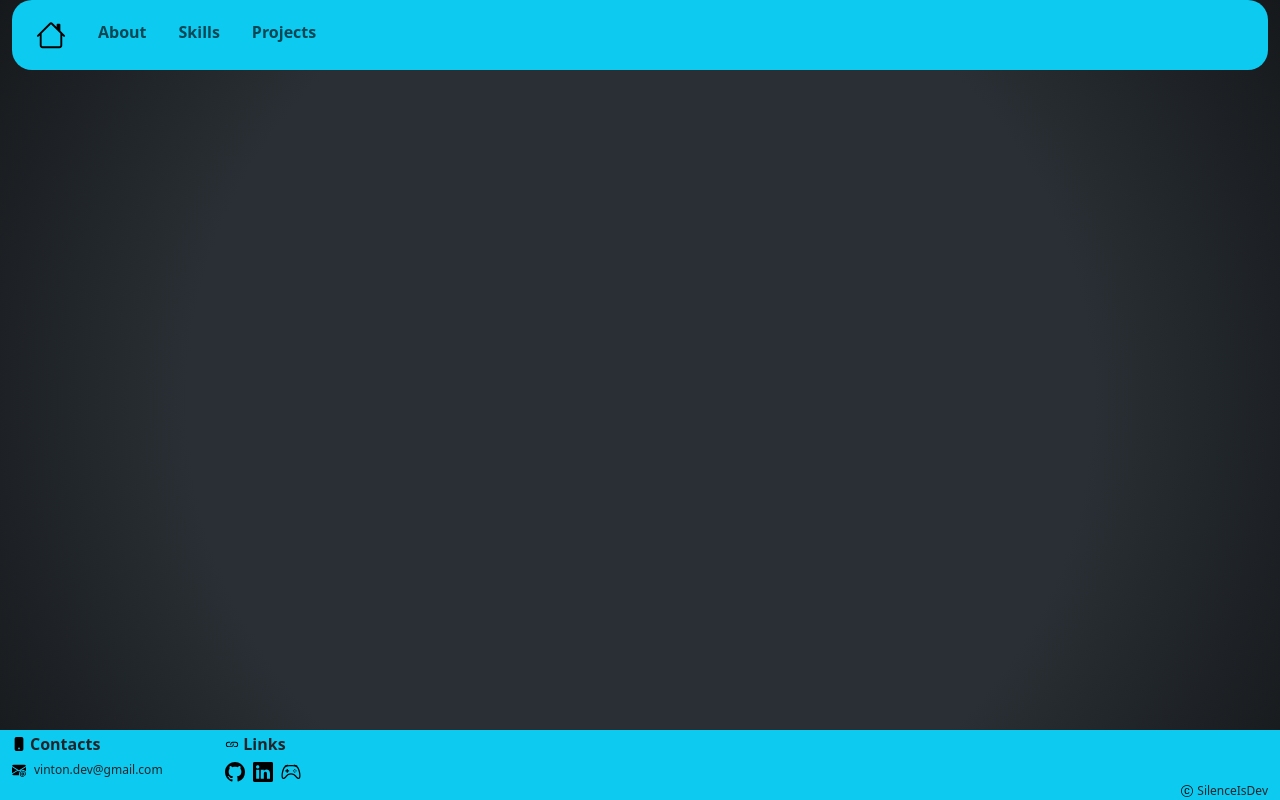
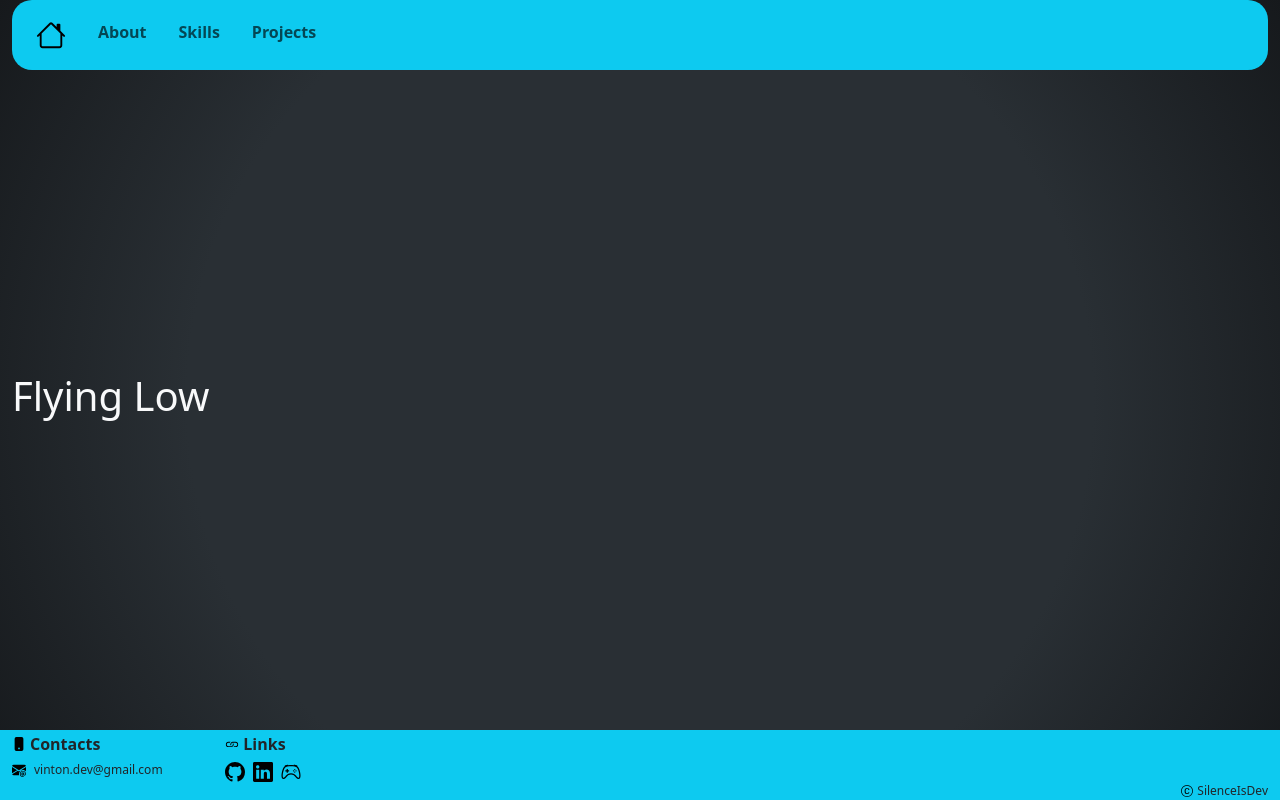
Before and after one commit to tsistoza/DevPage, a React (Vite) app: page /projects in a window 1280 px wide. Built offline with nearby package versions, Linux system fonts and the light colour scheme.

Commit message:
Projects page rough outline

```diff
--- /dev/null
+++ b/public/Projects.json
@@ -0,0 +1,9 @@
+{
+    "Projects": {
+        "FlyingLow": {"name": "Flying Low", "date": "2025", "desc": ""},
+        "ReadPE": {"name": "ReadPE", "date": "2023", "desc": ""},
+        "WordCount": {"name": "WordCount", "date": "2023", "desc": ""},
+        "MemScan": {"name": "MemScan", "date": "2023", "desc": ""},
+        "UHConnect": {"name": "UHConnect", "date": "2023", "desc": ""}
+    }
+}
--- a/src/App.jsx
+++ b/src/App.jsx
@@ -8,6 +8,7 @@ import About from './Pages/About'
 import { BrowserRouter, Routes, Route } from 'react-router-dom'
 import FooterComp from './Components/Footer'
 import Skills from './Pages/Skills'
+import Projects from './Pages/Projects'
 
 function App() {
 
@@ -20,6 +21,7 @@ function App() {
             <Route path="/" element={<Landing />} />
             <Route path="/about" element={<About />} />
             <Route path="/skills" element={<Skills />} />
+            <Route path="/projects" element={<Projects />} />
           </Routes>
         </div>
         <div className="align-content-end" style={ {height: '10%' }}><FooterComp /></div>
--- a/src/Components/NavbarComp.jsx
+++ b/src/Components/NavbarComp.jsx
@@ -13,7 +13,7 @@ const NavbarComponent = () => {
                             <Nav.Link href="/" className="pe-4"><House size={30}/></Nav.Link>
                             <Nav.Link href="/about" className="fw-semibold pe-4">About</Nav.Link>
                             <Nav.Link href="/skills" className="fw-semibold pe-4">Skills</Nav.Link>
-                            <Nav.Link href="/" className="fw-semibold pe-4">Projects</Nav.Link>
+                            <Nav.Link href="/projects" className="fw-semibold pe-4">Projects</Nav.Link>
                         </Nav>
                     </Container>
                 </Navbar>
--- a/src/Pages/About.jsx
+++ b/src/Pages/About.jsx
@@ -6,12 +6,12 @@ const About = () => {
             <Container fluid className="align-item-center d-flex flex-column">
                 <Row className="m-0 pb-5">
                     <Col className="d-flex justify-content-center">
-                        <Image src="/public/Logo.jpg" roundedCircle width={300} height={300} />
+                        <Image src="/Logo.jpg" roundedCircle width={300} height={300} />
                     </Col>
                 </Row>
                 <Row className="align-items-center" style={ { height: '100%', margin: 'auto' }}>
                     <Col id="bootstrap-overrides">
-                        <h1 className="text-white text-center border-1 border-bottom display-2">About me</h1>
+                        <h1 className="text-white text-center border-1 border-bottom display-2 fw-semibold">About me</h1>
                         <Row className="m-0 pb-2">
                             <Col>
                                 <p className="text-white text-center fs-5">
--- /dev/null
+++ b/src/Pages/Projects.jsx
@@ -0,0 +1,34 @@
+import { Row, Col, Container } from 'react-bootstrap';
+import { useState, useEffect } from 'react';
+
+const Projects = () => {
+    const [names, setNames] = useState([]);
+    const [dates, setDates] = useState([]);
+    const [descs, setDescs] = useState([]);
+
+
+    useEffect(() => {
+        fetch('/Projects.json')
+        .then(response => response.json())
+        .then(data => {
+            const projects = Object.values(data.Projects);
+            setNames(projects.map(project => project.name));
+            setDates(projects.map(project => project.date));
+            setDescs(projects.map(project => project.desc));
+        });
+    }, []);
+
+
+
+    return (
+        <>
+            <Container fluid className="text-light">
+                <Row>
+                    <Col><h1>{names[0] || "Loading..."}</h1></Col>
+                </Row>
+            </Container>
+        </>
+    )
+};
+
+export default Projects;
```
Also changed, not shown: src/Pages/NotFound.jsx (added).
